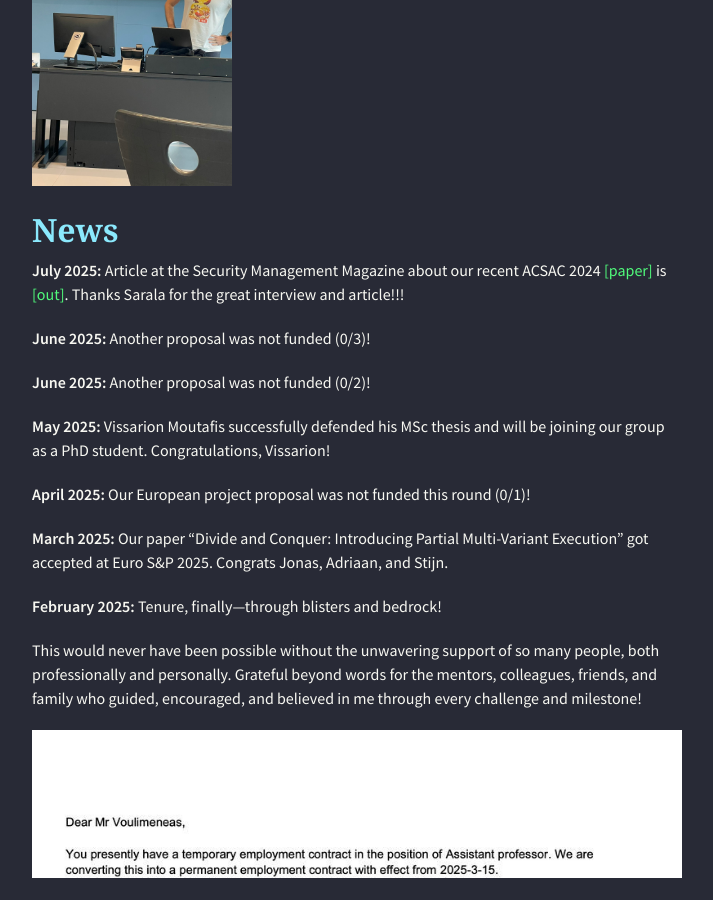
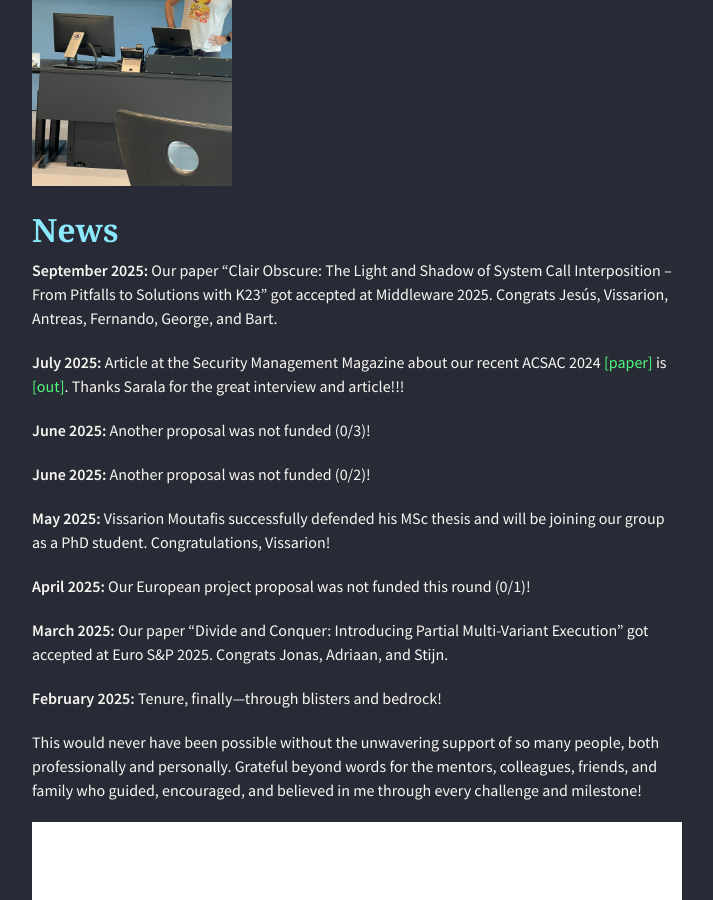
Before and after one commit to alexios-voulimeneas/alexios-voulimeneas.github.io, a Jekyll site: the page built from index.md, in a window 1280 px wide and 900 px high, scrolled down 379 px. Shown: the whole window, without its empty margins (283-996 px from the left). Built offline with Jekyll 4.4.1, drawn with Linux system fonts in a browser that asks for light colours; nearby versions of some CDN libraries; the repository's description, which GitHub fills in, is left out.

Commit message:
Update index.md

```diff
--- a/index.md
+++ b/index.md
@@ -5,6 +5,8 @@
 <img src="466324559_4220271878199649_4803618349885448783_n.jpg" width="200">
 
 ## [](#header-2)News
+
+**September 2025:** Our paper "Clair Obscure: The Light and Shadow of System Call Interposition – From Pitfalls to Solutions with K23" got accepted at Middleware 2025. Congrats Jesús, Vissarion, Antreas, Fernando, George, and Bart.
 
 **July 2025:** Article at the Security Management Magazine about our recent ACSAC 2024 [[paper]](./papers/a8acsac2024.pdf) is [[out]](https://www.securitymanagement.nl/baanbrekend-onderzoek-versterkt-cybersecurity/). Thanks Sarala for the great interview and article!!!
 
```
